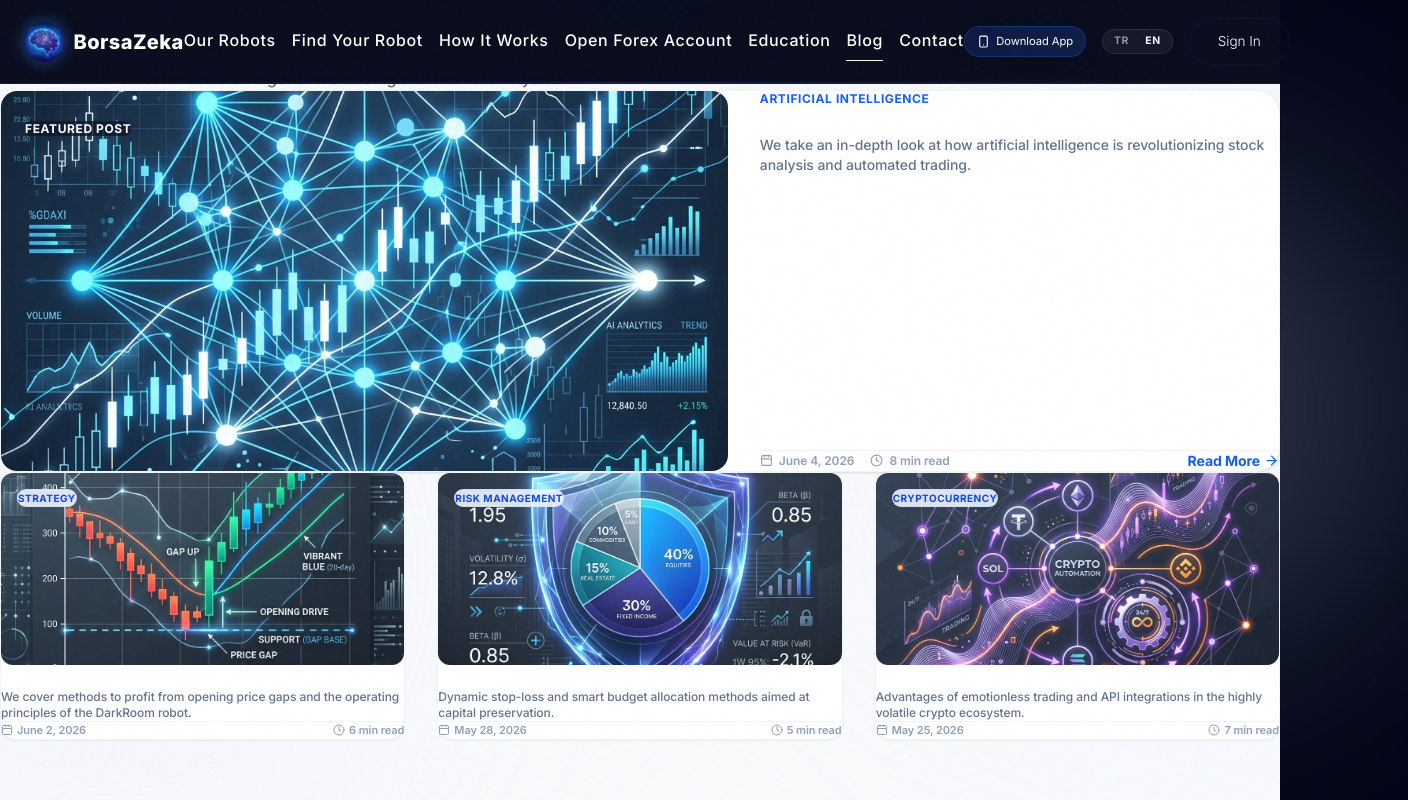
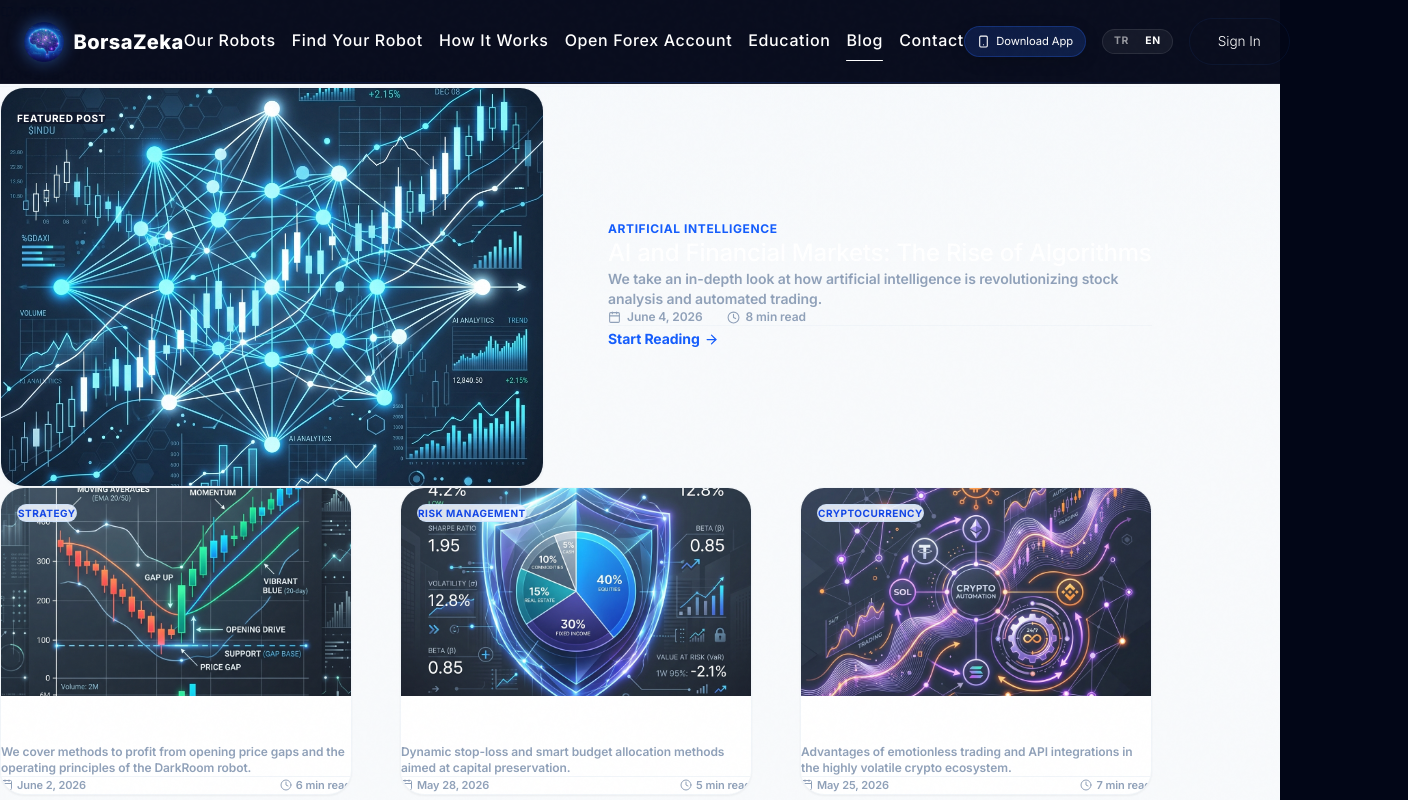
Before and after one commit to ayshegulkoca/borsazeka-dashboard, a Next.js app: page /blog in a window 1280 px wide. Shown: the top 800 px of the page, 1408 px wide, since content can reach past the window. Built offline with nearby package versions, Linux system fonts and the light colour scheme; no server answers.

Commit message:
design: redesign blog listing page to follow a clean minimalist editorial style

```diff
--- a/app/components/landing/BlogPage.tsx
+++ b/app/components/landing/BlogPage.tsx
@@ -24,82 +24,78 @@ export default function BlogPage() {
       title: "BorsaZeka Blog",
       subtitle: "Algoritmik ticaret ve piyasa analizlerine dair güncel makaleler",
       featuredLabel: "Öne Çıkan Yazı",
-      readMore: "Devamını Oku",
+      readMore: "Okumaya Başla",
     },
     en: {
       tag: "BORSAZEKA BLOG",
       title: "BorsaZeka Blog",
       subtitle: "Latest articles on algorithmic trading and market analysis",
       featuredLabel: "Featured Post",
-      readMore: "Read More",
+      readMore: "Start Reading",
     }
   };
 
   const { tag, title, subtitle, featuredLabel, readMore } = translations[lang];
 
   return (
-    <div className="bg-slate-50 text-slate-900 min-h-screen relative z-10">
+    <div className="bg-[#f8fafc] text-slate-900 min-h-screen relative z-10">
       <Navbar />
 
-      {/* Decorative Light Background Glows */}
-      <div className="absolute top-0 inset-x-0 h-[600px] bg-gradient-to-b from-blue-50/40 via-transparent to-transparent pointer-events-none -z-10" />
-      <div className="absolute top-[20%] right-[-10%] w-[500px] h-[500px] rounded-full bg-blue-100/20 blur-[120px] pointer-events-none -z-10" />
-      <div className="absolute top-[40%] left-[-10%] w-[500px] h-[500px] rounded-full bg-indigo-100/20 blur-[120px] pointer-events-none -z-10" />
+      {/* Decorative Glows (very soft) */}
+      <div className="absolute top-0 inset-x-0 h-[600px] bg-gradient-to-b from-blue-50/20 via-transparent to-transparent pointer-events-none -z-10" />
 
-      {/* Hero Section - Tall padding-top to avoid navbar overlap */}
-      <section className="pt-40 pb-12 px-4 md:px-8 max-w-7xl mx-auto text-center">
-        <span className="inline-flex items-center gap-1.5 px-3 py-1 rounded-full text-xs font-bold tracking-wider text-blue-600 bg-blue-50 border border-blue-200/55 uppercase mb-4">
+      {/* Main Container - Large padding-top to avoid fixed navbar overlap and add breathing room */}
+      <div className="max-w-6xl mx-auto px-6 md:px-12 pt-36 pb-24">
+
+        {/* Header Area */}
+        <header className="mb-20 text-center md:text-left border-b border-slate-100 pb-10">
+          <span className="inline-flex items-center gap-1.5 px-3 py-1 rounded-full text-xs font-bold tracking-wider text-blue-600 bg-blue-50 border border-blue-200/50 uppercase mb-4">
             <BookOpen size={12} className="text-blue-500" />
             {tag}
           </span>
-        <h1 className="text-4xl sm:text-5xl font-extrabold text-slate-900 tracking-tight mb-4">
+          <h1 className="text-3xl sm:text-4xl md:text-5xl font-extrabold text-slate-950 tracking-tight mb-4">
             {title}
           </h1>
-        <p className="text-slate-500 max-w-2xl mx-auto text-base sm:text-lg leading-relaxed font-medium">
+          <p className="text-slate-400 text-base sm:text-lg font-semibold max-w-2xl">
             {subtitle}
           </p>
-      </section>
+        </header>
 
-      {/* Blog Container - Safe margins and padding */}
-      <main className="max-w-7xl mx-auto px-4 md:px-8 pb-24">
-        {/* Featured Post Card */}
+        {/* Featured Post (Modern 2-Column Editorial Grid) */}
         {featuredPost && (
-          <div
+          <section
             onClick={() => router.push(`/blog/${featuredPost.id}`)}
-            className="bg-white rounded-3xl border border-slate-100 shadow-sm hover:shadow-xl transition-all duration-300 flex flex-col lg:flex-row items-stretch p-6 lg:p-8 gap-6 lg:gap-8 mb-16 group cursor-pointer"
+            className="grid grid-cols-1 md:grid-cols-2 gap-10 md:gap-16 mb-24 items-center group cursor-pointer"
           >
-            {/* Image Wrap - Bounded & Rounded inside card */}
-            <div className="w-full lg:w-7/12 relative h-64 sm:h-80 lg:h-auto min-h-[280px] lg:min-h-[380px] rounded-2xl overflow-hidden">
+            {/* Left Column: Image (Bounded, rounded, non-overflowing) */}
+            <div className="relative h-[280px] sm:h-[350px] md:h-[400px] rounded-3xl overflow-hidden shadow-xs border border-slate-100">
               <Image
                 src={featuredPost.imageUrl}
                 alt={featuredPost.title[lang]}
                 fill
                 priority
-                className="w-full h-full object-cover group-hover:scale-105 transition-transform duration-500"
+                className="object-cover group-hover:scale-[1.02] transition-transform duration-500"
               />
-              <div className="absolute top-4 left-4 sm:top-6 sm:left-6">
-                <span className="px-3 py-1 rounded-full text-xs font-bold text-white bg-slate-900/80 backdrop-blur-xs tracking-wider uppercase">
+              <div className="absolute top-4 left-4">
+                <span className="px-3 py-1 rounded-full text-[10px] font-bold text-white bg-slate-900/80 backdrop-blur-xs tracking-wider uppercase">
                   {featuredLabel}
                 </span>
               </div>
             </div>
 
-            {/* Content Wrap - Vertically aligned and padded from margins */}
-            <div className="w-full lg:w-5/12 flex flex-col justify-between py-2">
-              <div>
-                <span className="text-xs font-bold text-blue-600 uppercase tracking-wider block mb-3">
+            {/* Right Column: Editorial Typography */}
+            <div className="flex flex-col justify-center space-y-4 py-2">
+              <span className="text-xs font-bold text-blue-600 uppercase tracking-wider">
                 {featuredPost.category[lang]}
               </span>
-                <h2 className="text-xl sm:text-2xl lg:text-3xl font-extrabold text-slate-900 group-hover:text-blue-600 transition-colors leading-tight mb-4">
+              <h2 className="text-2xl sm:text-3xl md:text-4xl font-extrabold text-slate-950 group-hover:text-blue-600 transition-colors leading-tight">
                 {featuredPost.title[lang]}
               </h2>
-                <p className="text-slate-500 text-sm sm:text-base leading-relaxed mb-6 font-medium line-clamp-4">
+              <p className="text-slate-400 text-sm sm:text-base leading-relaxed font-semibold">
                 {featuredPost.description[lang]}
               </p>
-              </div>
 
-              <div className="flex items-center justify-between pt-6 border-t border-slate-100">
-                <div className="flex items-center gap-4 text-xs font-semibold text-slate-400">
+              <div className="flex items-center gap-6 text-xs font-semibold text-slate-400 pt-2 pb-6 border-b border-slate-100">
                 <span className="flex items-center gap-1.5">
                   <Calendar size={13} />
                   {featuredPost.date[lang]}
@@ -110,26 +106,26 @@ export default function BlogPage() {
                 </span>
               </div>
 
+              <div className="pt-2">
                 <span className="inline-flex items-center gap-1 text-sm font-bold text-blue-600 group-hover:gap-2 transition-all">
                   {readMore}
                   <ArrowRight size={15} />
                 </span>
               </div>
             </div>
-          </div>
+          </section>
         )}
 
-        {/* Other Posts Grid */}
-        <div className="grid grid-cols-1 md:grid-cols-3 gap-8">
+        {/* Lower Grid (Spacious gap-12 editorial tiles) */}
+        <section className="grid grid-cols-1 md:grid-cols-3 gap-12 pt-6">
           {gridPosts.map((post) => (
-            <div
+            <article
               key={post.id}
               onClick={() => router.push(`/blog/${post.id}`)}
-              className="bg-white rounded-2xl border border-slate-100 shadow-xs hover:shadow-md transition-all duration-300 flex flex-col justify-between group cursor-pointer p-5"
+              className="bg-white rounded-3xl border border-slate-100 shadow-xs hover:shadow-md transition-all duration-300 flex flex-col justify-between overflow-hidden cursor-pointer group"
             >
-              <div>
-                {/* Image - Rounded and separated from text */}
-                <div className="relative h-48 rounded-xl overflow-hidden mb-5">
+              {/* Image wrap with fixed clean height */}
+              <div className="relative h-48 md:h-52 w-full overflow-hidden">
                 <Image
                   src={post.imageUrl}
                   alt={post.title[lang]}
@@ -141,17 +137,18 @@ export default function BlogPage() {
                 </span>
               </div>
 
-                {/* Text Content */}
-                <h3 className="text-base sm:text-lg font-extrabold text-slate-900 group-hover:text-blue-600 transition-colors leading-snug mb-3 line-clamp-2">
+              {/* Text content with p-6 and space-y-3 */}
+              <div className="p-6 flex flex-col flex-grow justify-between space-y-3">
+                <div className="space-y-3">
+                  <h3 className="text-base sm:text-lg font-bold text-slate-950 group-hover:text-blue-600 transition-colors leading-snug line-clamp-2">
                     {post.title[lang]}
                   </h3>
-                <p className="text-slate-500 text-xs sm:text-sm leading-relaxed mb-6 font-medium line-clamp-3">
+                  <p className="text-slate-400 text-xs sm:text-sm leading-relaxed font-semibold line-clamp-3">
                     {post.description[lang]}
                   </p>
                 </div>
 
-              {/* Footer info - aligned to bottom */}
-              <div className="flex items-center justify-between pt-4 border-t border-slate-100 text-[11px] font-semibold text-slate-400">
+                <div className="flex items-center justify-between pt-4 border-t border-slate-100 text-[11px] font-semibold text-slate-400 mt-auto">
                   <span className="flex items-center gap-1">
                     <Calendar size={12} />
                     {post.date[lang]}
@@ -162,9 +159,11 @@ export default function BlogPage() {
                   </span>
                 </div>
               </div>
+            </article>
           ))}
+        </section>
+
       </div>
-      </main>
     </div>
   );
 }
```
Lines whose indentation alone changed are shown as unchanged.
